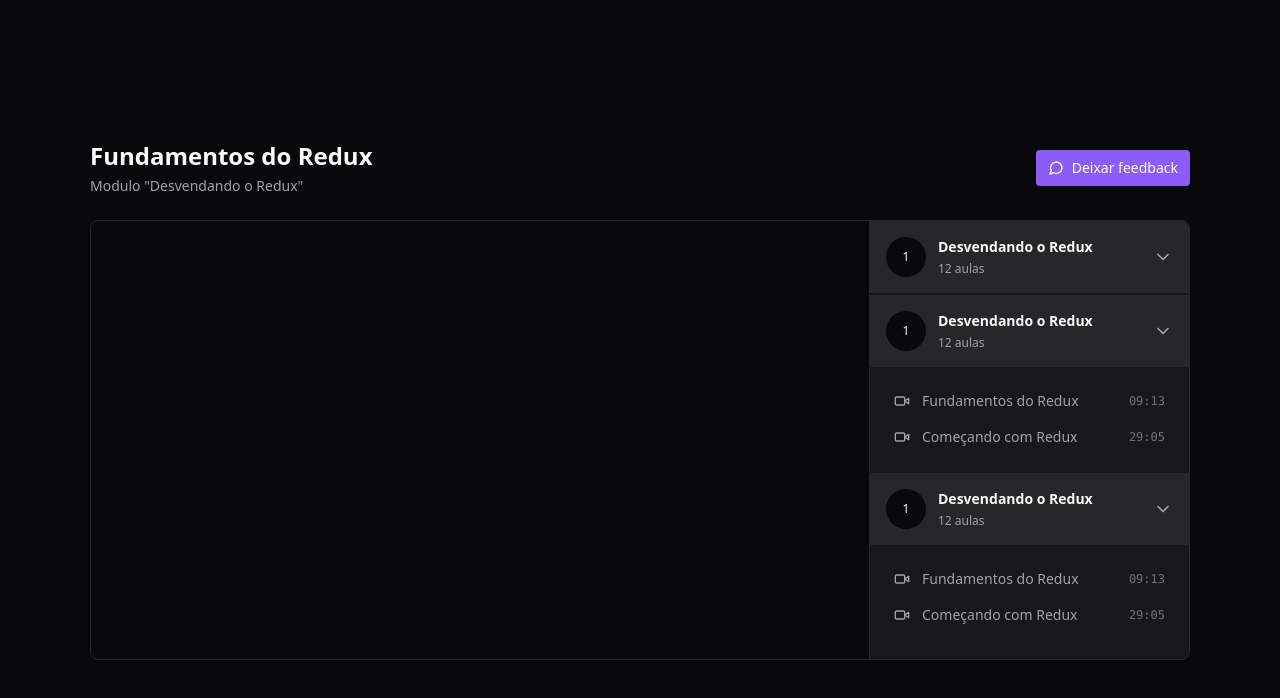
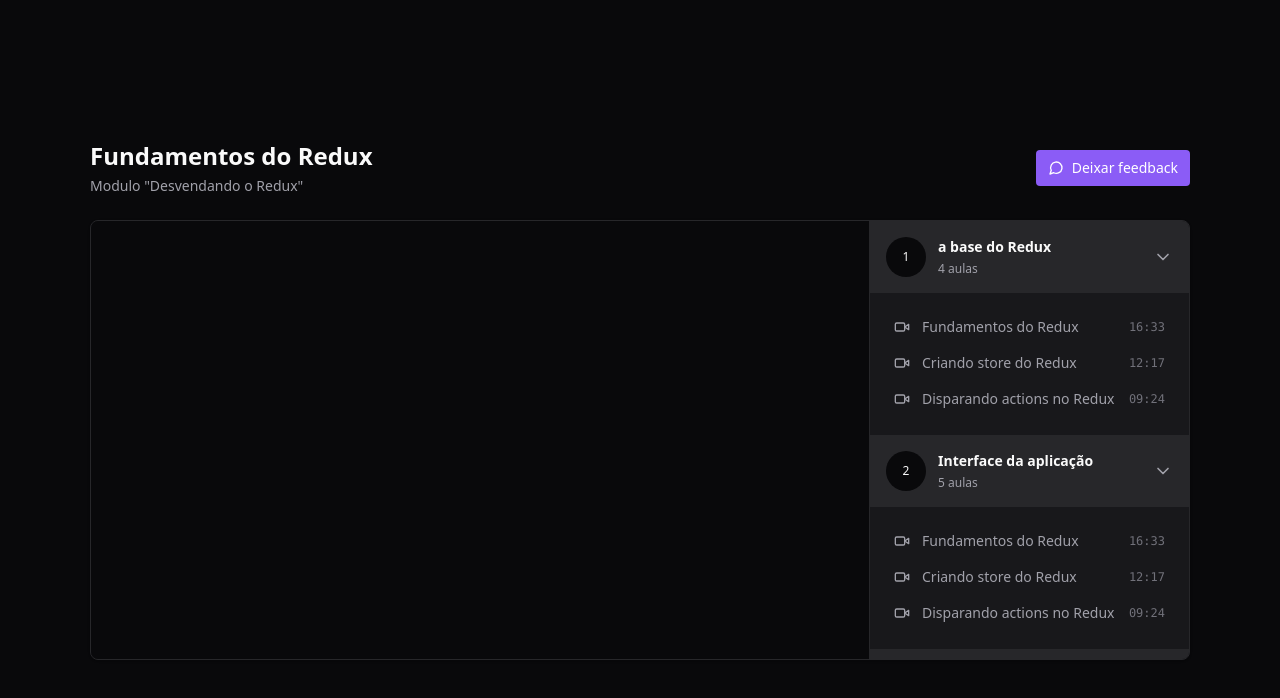
Before and after one commit to felipegarcao/redux-zustand, a React (Vite) app: page / in a window 1280 px wide. Shown: the top 698 px of the page. Built offline with nearby package versions, Linux system fonts and the light colour scheme; the HTML template or start-up script is replaced by a standard one.

Commit message:
Separando componentes

```diff
--- /dev/null
+++ b/src/components/Header.tsx
@@ -0,0 +1,8 @@
+export function Header() {
+  return (
+    <div className="flex flex-col gap-1">
+      <h1 className="text-2xl font-bold">Fundamentos do Redux</h1>
+      <span className="text-sm text-zinc-400">Modulo "Desvendando o Redux"</span>
+    </div>
+  )
+}
--- /dev/null
+++ b/src/components/Lesson.tsx
@@ -0,0 +1,16 @@
+import { Video } from "lucide-react";
+
+interface LessonProps {
+  title: string;
+  duration: string;
+}
+
+export function Lesson({title, duration}: LessonProps) {
+  return (
+    <button className='flex items-center gap-3 text-sm text-zinc-400'>
+      <Video className='w-4 h-4 text-zinc-400' />
+      <span>{title}</span>
+      <span className='ml-auto font-mono text-xs text-zinc-500'>{duration}</span>
+    </button>
+  )
+}
--- /dev/null
+++ b/src/components/Module.tsx
@@ -0,0 +1,34 @@
+import { ChevronDown } from 'lucide-react';
+import { Lesson } from './Lesson';
+
+
+interface ModuleProps {
+  moduleIndex: number;
+  title: string;
+  amountOfLessons: number
+}
+
+export function Module({title, amountOfLessons, moduleIndex }: ModuleProps) {
+  return (
+    <div>
+      <button className='flex w-full items-center gap-3 bg-zinc-800 p-4'>
+        <div className='flex h-10 w-10 rounded-full items-center justify-center bg-zinc-950 text-xs'>
+          {moduleIndex + 1}
+        </div>
+
+        <div className='flex flex-col gap-1 text-left'>
+          <strong className='text-sm'>{title}</strong>
+          <span className="text-xs text-zinc-400">{amountOfLessons} aulas</span>
+        </div>
+
+        <ChevronDown className='w-5 h-5 ml-auto text-zinc-400' />
+      </button>
+
+      <nav className='relative flex flex-col gap-4 p-6'>
+        <Lesson title='Fundamentos do Redux' duration='16:33' />
+        <Lesson title='Criando store do Redux' duration='12:17' />
+        <Lesson title='Disparando actions no Redux' duration='09:24' />
+      </nav>
+    </div>
+  )
+}
--- /dev/null
+++ b/src/components/Video.tsx
@@ -0,0 +1,14 @@
+import ReactPlayer from "react-player";
+
+export function Video() {
+  return (
+    <div className="w-full bg-zinc-950 aspect-video">
+      <ReactPlayer
+        width="100%"
+        height="100%"
+        controls
+        url="https://www.youtube.com/watch?v=gj7Z_yHpVV8"
+      />
+    </div>
+  )
+}
--- a/src/pages/Player.tsx
+++ b/src/pages/Player.tsx
@@ -1,5 +1,7 @@
-import { ChevronDown, MessageCircle, Video } from 'lucide-react'
-import ReactPlayer from 'react-player'
+import { MessageCircle } from 'lucide-react'
+import { Header } from '../components/Header'
+import { Module } from '../components/Module'
+import { Video } from '../components/Video'
 
 export function Player() {
   return (
@@ -7,10 +9,7 @@
       <div className="w-[1100px] flex flex-col gap-6">
         <div className="flex items-center justify-between">
 
-          <div className="flex flex-col gap-1">
-            <h1 className="text-2xl font-bold">Fundamentos do Redux</h1>
-            <span className="text-sm text-zinc-400">Modulo "Desvendando o Redux"</span>
-          </div>
+          <Header />
 
           <button className='flex items-center gap-2 rounded bg-violet-500 px-3 py-2 text-sm font-medium text-white hover:bg-violet-600'>
             <MessageCircle className='w-4 h-4' />
@@ -20,96 +19,14 @@
 
         <main className='relative flex overflow-hidden rounded-lg border border-zinc-800 bg-zinc-900 shadow pr-80'>
           <div className='flex-1'>
-
-            <div className='w-full bg-zinc-950 aspect-video'>
-              <ReactPlayer
-                width="100%"
-                height="100%"
-                controls
-                url="https://www.youtube.com/watch?v=r_hKNolK7U0"
-              />
-            </div>
-
+            <Video />
           </div>
 
 
           <aside className='w-80 border-l divide-y-2 divide-zinc-900 absolute top-0 bottom-0 right-0 border-zinc-800 bg-zinc-900 overflow-y-auto scrollbar scrollbar-thin scrollbar-track-zinc-950 scrollbar-thumb-zinc-800'>
-            <div>
-              <button className='flex w-full items-center gap-3 bg-zinc-800 p-4'>
-                <div className='flex h-10 w-10 rounded-full items-center justify-center bg-zinc-950 text-xs'>
-                  1
-                </div>
-
-                <div className='flex flex-col gap-1 text-left'>
-                  <strong className='text-sm'>Desvendando o Redux</strong>
-                  <span className="text-xs text-zinc-400">12 aulas</span>
-                </div>
-
-                <ChevronDown className='w-5 h-5 ml-auto text-zinc-400' />
-              </button>
-            </div>
-
-            <div>
-              <button className='flex w-full items-center gap-3 bg-zinc-800 p-4'>
-                <div className='flex h-10 w-10 rounded-full items-center justify-center bg-zinc-950 text-xs'>
-                  1
-                </div>
-
-                <div className='flex flex-col gap-1 text-left'>
-                  <strong className='text-sm'>Desvendando o Redux</strong>
-                  <span className="text-xs text-zinc-400">12 aulas</span>
-                </div>
-
-                <ChevronDown className='w-5 h-5 ml-auto text-zinc-400' />
-              </button>
-
-              <nav className='relative flex flex-col gap-4 p-6'>
-
-                <button className='flex items-center gap-3 text-sm text-zinc-400'>
-                  <Video className='w-4 h-4 text-zinc-400' />
-                  <span>Fundamentos do Redux</span>
-                  <span className='ml-auto font-mono text-xs text-zinc-500'>09:13</span>
-                </button>
-
-                <button className='flex items-center gap-3 text-sm text-zinc-400'>
-                  <Video className='w-4 h-4 text-zinc-400' />
-                  <span>Começando com Redux</span>
-                  <span className='ml-auto font-mono text-xs text-zinc-500'>29:05</span>
-                </button>
-
-              </nav>
-            </div>
-            <div>
-              <button className='flex w-full items-center gap-3 bg-zinc-800 p-4'>
-                <div className='flex h-10 w-10 rounded-full items-center justify-center bg-zinc-950 text-xs'>
-                  1
-                </div>
-
-                <div className='flex flex-col gap-1 text-left'>
-                  <strong className='text-sm'>Desvendando o Redux</strong>
-                  <span className="text-xs text-zinc-400">12 aulas</span>
-                </div>
-
-                <ChevronDown className='w-5 h-5 ml-auto text-zinc-400' />
-              </button>
-
-              <nav className='relative flex flex-col gap-4 p-6'>
-
-                <button className='flex items-center gap-3 text-sm text-zinc-400'>
-                  <Video className='w-4 h-4 text-zinc-400' />
-                  <span>Fundamentos do Redux</span>
-                  <span className='ml-auto font-mono text-xs text-zinc-500'>09:13</span>
-                </button>
-
-                <button className='flex items-center gap-3 text-sm text-zinc-400'>
-                  <Video className='w-4 h-4 text-zinc-400' />
-                  <span>Começando com Redux</span>
-                  <span className='ml-auto font-mono text-xs text-zinc-500'>29:05</span>
-                </button>
-
-              </nav>
-            </div>
-
+           <Module title='a base do Redux' amountOfLessons={4} moduleIndex={0} />
+           <Module title='Interface da aplicação' amountOfLessons={5} moduleIndex={1} />
+           <Module title='Aplicação com Redux' amountOfLessons={6} moduleIndex={2} />
           </aside>
         </main>
       </div>
```
